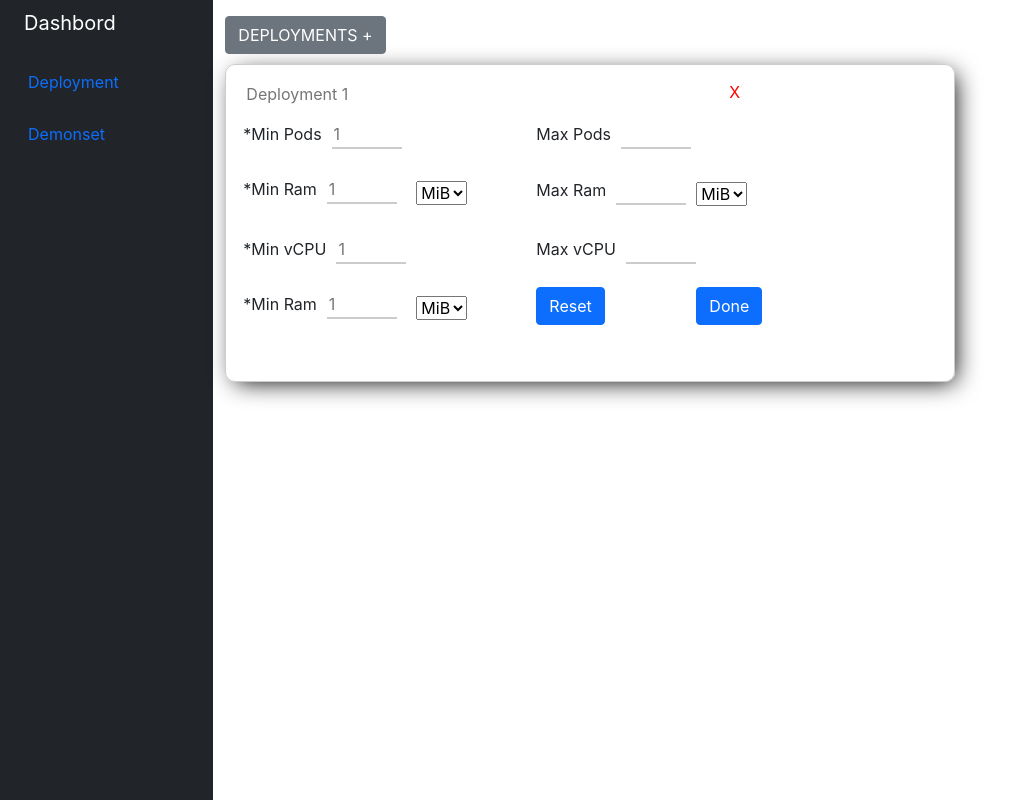
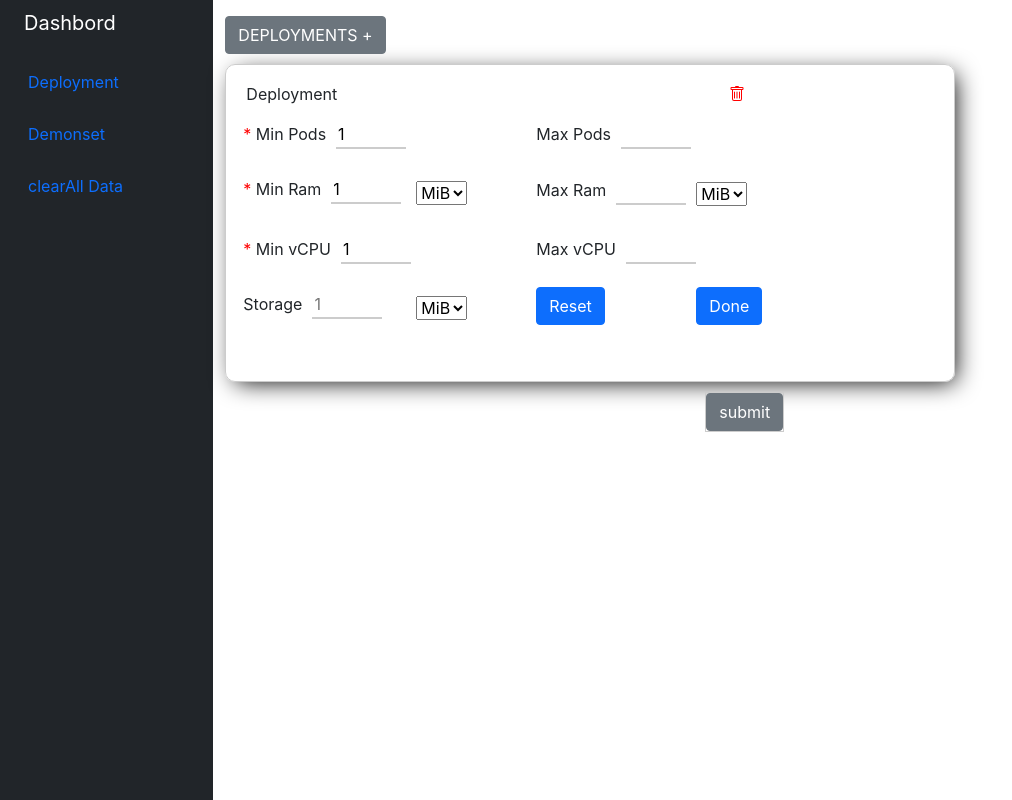
Before and after one commit to CognitQ/ccc-frontend, a React (Create React App) app: page / in a window 1280 px wide. Shown: the whole page, without its empty margins (0-1012 px from the left). Built offline with nearby package versions, Linux system fonts and the light colour scheme.

Commit message:
basic design complete

```diff
--- a/src/Components/Home.css
+++ b/src/Components/Home.css
@@ -114,3 +114,14 @@
 .done{
     margin-top: -10px;
 }
+
+.star{
+    color: red;
+}
+
+.submit{
+    margin-top: 10px;
+    border: 1px solid #ccc;
+    width: fit-content;
+    margin-left: 480px;
+}
--- a/src/Components/Home.js
+++ b/src/Components/Home.js
@@ -1,53 +1,212 @@
-import React from "react";
+import React, { useState } from "react";
 import "./Home.css";
-export const Home = ({ show }) => {
+import { v4 as uuidv4 } from "uuid";
+
+export const Home = (props) => {
+  const handleSubmit = (e) => {
+    e.preventDefault();
+    alert("form submited");
+    console.log("DepoymentInputFields", inputFields);
+  };
+
+  // Start Code for deployment
+  const [inputFields, setInputFields] = useState([
+    {
+      id: uuidv4(),
+      deployment: "Deployment",
+      minPods: "1",
+      maxPods: "",
+      minRam: "1",
+      minRamUnit: "MiB",
+      maxRam: "",
+      maxRamUnit: "MiB",
+      minVcpu: "1",
+      maxVcpu: "",
+      storageUnit: "Gib",
+      storage: "",
+    },
+  ]);
+
+  // const checkValidations = () => {};
+
+  const handleReset = (id) => {
+    const values = [...inputFields];
+    const containerId = values.findIndex((value) => value.id === id);
+    values[containerId] = [
+      {
+        id: uuidv4(),
+        deployment: "Deployment",
+        minPods: "1",
+        maxPods: "",
+        minRam: "1",
+        minRamUnit: "MiB",
+        maxRam: "",
+        maxRamUnit: "MiB",
+        minVcpu: "1",
+        maxVcpu: "",
+        storageUnit: "Gib",
+        storage: "",
+      },
+    ];
+    setInputFields(values);
+  };
+
+  const handleChangeInput = (id, event) => {
+    const newInputFields = inputFields.map((i) => {
+      if (id === i.id) {
+        i[event.target.name] = event.target.value;
+      }
+
+      return i;
+    });
+
+    setInputFields(newInputFields);
+  };
+
+  const handleAddFields = () => {
+    setInputFields([
+      ...inputFields,
+      {
+        id: uuidv4(),
+        deployment: "Deployment",
+        minPods: "1",
+        maxPods: "",
+        minRam: "1",
+        minRamUnit: "MiB",
+        maxRam: "",
+        maxRamUnit: "MiB",
+        minVcpu: "1",
+        maxVcpu: "",
+        storageUnit: "Gib",
+        storage: "",
+      },
+    ]);
+  };
+
+  const handleRemoveFields = (id) => {
+    const values = [...inputFields];
+    values.splice(
+      values.findIndex((value) => value.id === id),
+      1
+    );
+    setInputFields(values);
+  };
+
+  // End of the deployment functions code
+
   return (
     <div>
       <div>
-        {show ? (
+        {props.show ? (
           //   code for deployment
           <div>
             <div className="nav">
-              <button type="button" class="btn btn-secondary">
+              <button
+                type="button"
+                className="btn btn-secondary"
+                onClick={handleAddFields}
+              >
                 DEPLOYMENTS +
               </button>
             </div>
-            <div className="incontainer ">
+            <form onSubmit={handleSubmit}>
+              {/* deployment container starts here */}
+              <div>
+                {" "}
+                {inputFields.map((inputField) => (
+                  <div key={inputField.id} className="incontainer ">
                     {/* <form className="row g-3"> */}
                     <div className="detailform">
                       <input
                         type="text"
-                  readonly
-                  class="form-control-plaintext"
+                        className="form-control-plaintext"
                         placeholder="Deployment 1"
+                        name="deployment"
+                        value={inputField.deployment}
+                        onChange={(event) =>
+                          handleChangeInput(inputField.id, event)
+                        }
+                        required
                       />
                     </div>
 
                     <div className="closebtn">
-                <button type="button" class="btn btn-outline-primar">
-                  X
+                      <button
+                        type="button"
+                        className="btn btn-outline-primar"
+                        onClick={() => handleRemoveFields(inputField.id)}
+                      >
+                        <svg
+                          xmlns="http://www.w3.org/2000/svg"
+                          width="16"
+                          height="16"
+                          fill="currentColor"
+                          className="bi-trash bi"
+                          viewBox="0 0 16 16"
+                        >
+                          <path d="M5.5 5.5A.5.5 0 0 1 6 6v6a.5.5 0 0 1-1 0V6a.5.5 0 0 1 .5-.5zm2.5 0a.5.5 0 0 1 .5.5v6a.5.5 0 0 1-1 0V6a.5.5 0 0 1 .5-.5zm3 .5a.5.5 0 0 0-1 0v6a.5.5 0 0 0 1 0V6z" />
+                          <path
+                            fillRule="evenodd"
+                            d="M14.5 3a1 1 0 0 1-1 1H13v9a2 2 0 0 1-2 2H5a2 2 0 0 1-2-2V4h-.5a1 1 0 0 1-1-1V2a1 1 0 0 1 1-1H6a1 1 0 0 1 1-1h2a1 1 0 0 1 1 1h3.5a1 1 0 0 1 1 1v1zM4.118 4 4 4.059V13a1 1 0 0 0 1 1h6a1 1 0 0 0 1-1V4.059L11.882 4H4.118zM2.5 3V2h11v1h-11z"
+                          />
+                        </svg>
                       </button>
                     </div>
 
                     <div className="lane">
                       <div className="maininputs">
-                  *<label> Min Pods </label>
-                  <input type="number" placeholder="1" />
+                        <span className="star">*</span>{" "}
+                        <label> Min Pods </label>
+                        <input
+                          type="number"
+                          placeholder="1"
+                          name="minPods"
+                          value={inputField.minPods}
+                          onChange={(event) =>
+                            handleChangeInput(inputField.id, event)
+                          }
+                          min="1"
+                          required
+                        />
                       </div>
                       <div className="maininputstwo">
                         <label> Max Pods </label>
-                  <input type="number" />
+                        <input
+                          type="number"
+                          name="maxPods"
+                          value={inputField.maxPods}
+                          onChange={(event) =>
+                            handleChangeInput(inputField.id, event)
+                          }
+                          min="2"
+                        />
                       </div>
                     </div>
 
                     <div className="ram">
                       <div className="raminput">
-                  *<label> Min Ram </label>
-                  <input type="number" placeholder="1" />
+                        <span className="star">*</span> <label> Min Ram </label>
+                        <input
+                          type="number"
+                          placeholder="1"
+                          min="1"
+                          name="minRam"
+                          value={inputField.minRam}
+                          onChange={(event) =>
+                            handleChangeInput(inputField.id, event)
+                          }
+                          required
+                        />
                       </div>
 
                       <div className="unit">
-                  <select name="minRamUnit" id="unit">
+                        <select
+                          name="minRamUnit"
+                          id="unit"
+                          onChange={(event) =>
+                            handleChangeInput(inputField.id, event)
+                          }
+                        >
                           <option value="MiB">MiB</option>
                           <option value="GiB">GiB</option>
                         </select>
@@ -55,10 +214,24 @@ export const Home = ({ show }) => {
 
                       <div className="raminputtwo">
                         <label> Max Ram </label>
-                  <input type="number" />
+                        <input
+                          type="number"
+                          min="2"
+                          name="maxRam"
+                          value={inputField.maxRam}
+                          onChange={(event) =>
+                            handleChangeInput(inputField.id, event)
+                          }
+                        />
                       </div>
                       <div className="unittwo">
-                  <select name="minRamUnit" id="unit">
+                        <select
+                          name="maxRamUnit"
+                          id="unit"
+                          onChange={(event) =>
+                            handleChangeInput(inputField.id, event)
+                          }
+                        >
                           <option value="MiB">MiB</option>
                           <option value="GiB">GiB</option>
                         </select>
@@ -67,42 +240,93 @@ export const Home = ({ show }) => {
 
                     <div className="lane vcpu">
                       <div className="maininputs">
-                  *<label> Min vCPU </label>
-                  <input type="number" placeholder="1" />
+                        <span className="star">*</span>{" "}
+                        <label> Min vCPU </label>
+                        <input
+                          type="number"
+                          placeholder="1"
+                          name="minVcpu"
+                          value={inputField.minVcpu}
+                          onChange={(event) =>
+                            handleChangeInput(inputField.id, event)
+                          }
+                          min="1"
+                          required
+                        />
                       </div>
                       <div className="maininputstwo">
                         <label> Max vCPU </label>
-                  <input type="number" />
+                        <input
+                          type="number"
+                          name="maxVcpu"
+                          value={inputField.maxVcpu}
+                          onChange={(event) =>
+                            handleChangeInput(inputField.id, event)
+                          }
+                          min="2"
+                        />
                       </div>
                     </div>
 
                     <div className="ram">
                       <div className="raminput">
-                  *<label> Min Ram </label>
-                  <input type="number" placeholder="1" />
+                        <label> Storage </label>
+                        <input
+                          type="number"
+                          placeholder="1"
+                          name="storage"
+                          value={inputField.storage}
+                          onChange={(event) =>
+                            handleChangeInput(inputField.id, event)
+                          }
+                          min="1"
+                        />
                       </div>
 
                       <div className="unit">
-                  <select name="minRamUnit" id="unit">
+                        <select
+                          name="storageUnit"
+                          id="unit"
+                          onChange={(event) =>
+                            handleChangeInput(inputField.id, event)
+                          }
+                        >
                           <option value="MiB">MiB</option>
                           <option value="GiB">GiB</option>
+                          <option value="GiB">TB</option>
                         </select>
                       </div>
 
                       <div className="raminputtwo">
-                  <button type="button" class="btn btn-primary">
+                        <button
+                          type="button"
+                          className="btn btn-primary"
+                          onClick={() => handleReset(inputField.id)}
+                        >
                           {" "}
                           Reset
                         </button>
                       </div>
                       <div className="unittwo">
-                  <button type="button" class="btn btn-primary done">
+                        <button type="button" className="btn btn-primary done">
                           {" "}
                           Done
                         </button>
                       </div>
                     </div>
                   </div>
+                ))}
+              </div>
+
+              {/* container ends */}
+              {/* submit button start */}
+              <div className="submit">
+                <button type="submit" className="btn btn-secondary">
+                  submit
+                </button>
+              </div>
+            </form>
+            {/* submit button ends */}
           </div>
         ) : (
           //   code for demonset
--- a/src/Components/Sidebar.js
+++ b/src/Components/Sidebar.js
@@ -3,46 +3,59 @@ import { Home } from "./Home";
 
 export const Sidebar = () => {
   const [deployment, setDeployment] = useState(true);
+
+  const clearAll = () => {
+    alert("Are you sure you want to clear all");
+    window.location.reload(false);
+    alert("Data clear");
+  };
   return (
     <div>
-      <div class="container-fluid">
-        <div class="row flex-nowrap">
-          <div class="col-auto col-md-3 col-xl-2 px-sm-2 px-0 bg-dark">
-            <div class="d-flex flex-column align-items-center align-items-sm-start px-3 pt-2 text-white min-vh-100">
+      <div className="container-fluid">
+        <div className="row flex-nowrap">
+          <div className="col-auto col-md-3 col-xl-2 px-sm-2 px-0 bg-dark">
+            <div className="d-flex flex-column align-items-center align-items-sm-start px-3 pt-2 text-white min-vh-100">
               <a
                 href="/"
-                class="d-flex align-items-center pb-3 mb-md-0 me-md-auto text-white text-decoration-none"
+                className="d-flex align-items-center pb-3 mb-md-0 me-md-auto text-white text-decoration-none"
               >
-                <span class="fs-5 d-none d-sm-inline">Dashbord</span>
+                <span className="fs-5 d-none d-sm-inline">Dashbord</span>
               </a>
               <ul
-                class="nav nav-pills flex-column mb-sm-auto mb-0 align-items-center align-items-sm-start"
+                className="nav nav-pills flex-column mb-sm-auto mb-0 align-items-center align-items-sm-start"
                 id="menu"
               >
-                <li class="nav-item">
+                <li className="nav-item">
                   <button
-                    class="nav-link align-middle px-0"
+                    className="nav-link align-middle px-0"
                     onClick={() => setDeployment(true)}
                   >
-                    <i class="fs-4 bi-house"></i>{" "}
-                    <span class="ms-1 d-none d-sm-inline">Deployment</span>
+                    <i className="fs-4 bi-house"></i>{" "}
+                    <span className="ms-1 d-none d-sm-inline">Deployment</span>
                   </button>
                 </li>
 
                 <li>
                   <button
-                    class="nav-link px-0 align-middle"
+                    className="nav-link px-0 align-middle"
                     onClick={() => setDeployment(false)}
                   >
-                    <i class="fs-4 bi-people"></i>{" "}
-                    <span class="ms-1 d-none d-sm-inline">Demonset</span>{" "}
+                    <i className="fs-4 bi-people"></i>{" "}
+                    <span className="ms-1 d-none d-sm-inline">Demonset</span>{" "}
+                  </button>
+                </li>
+
+                <li>
+                  <button className="nav-link px-0 align-middle" onClick={clearAll}>
+                    <i className="fs-4 bi-people"></i>{" "}
+                    <span className="ms-1 d-none d-sm-inline">clearAll Data</span>{" "}
                   </button>
                 </li>
               </ul>
               <hr />
             </div>
           </div>
-          <div class="col py-3">
+          <div className="col py-3">
             <Home show={deployment} />
           </div>
         </div>
```
Lines whose indentation alone changed are shown as unchanged.
